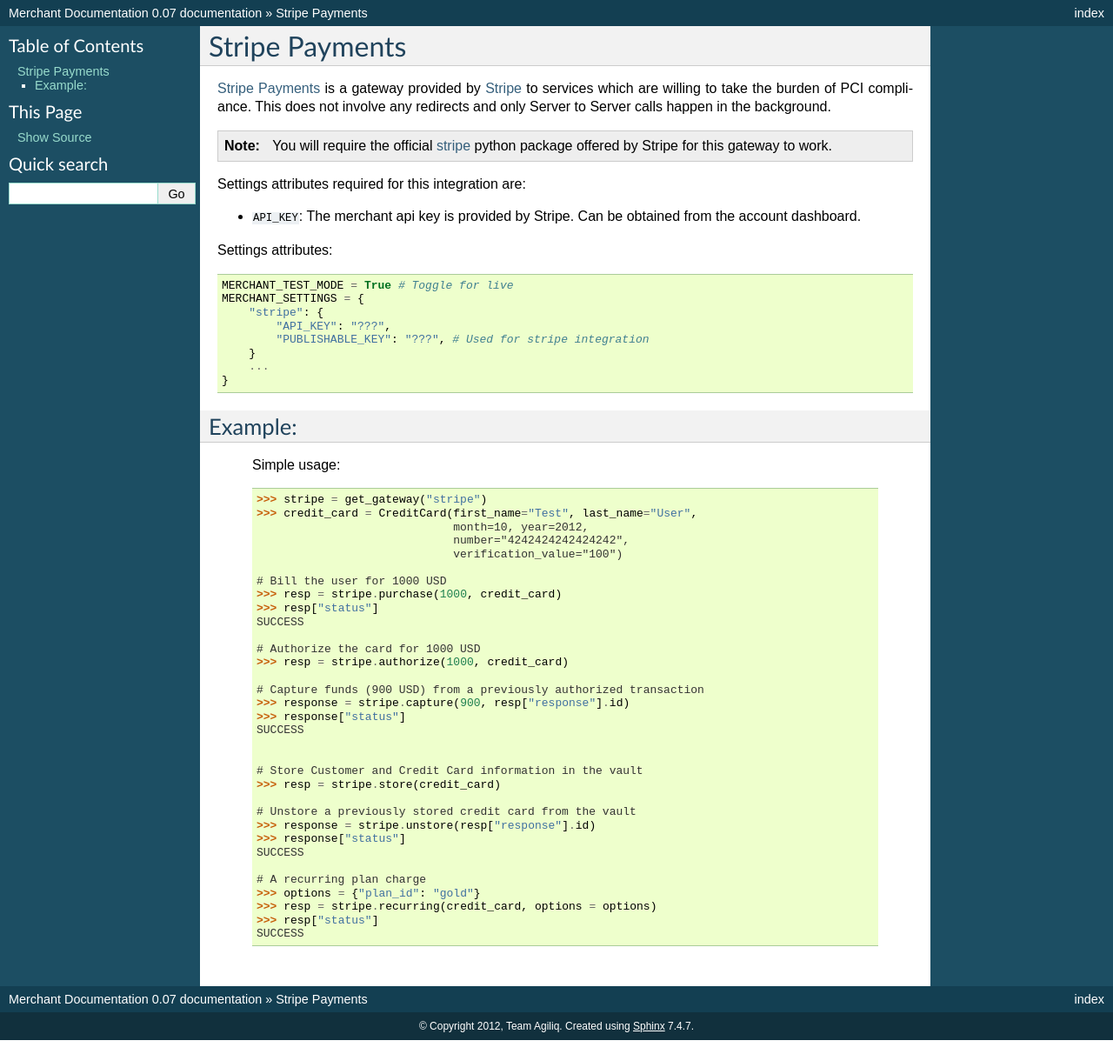
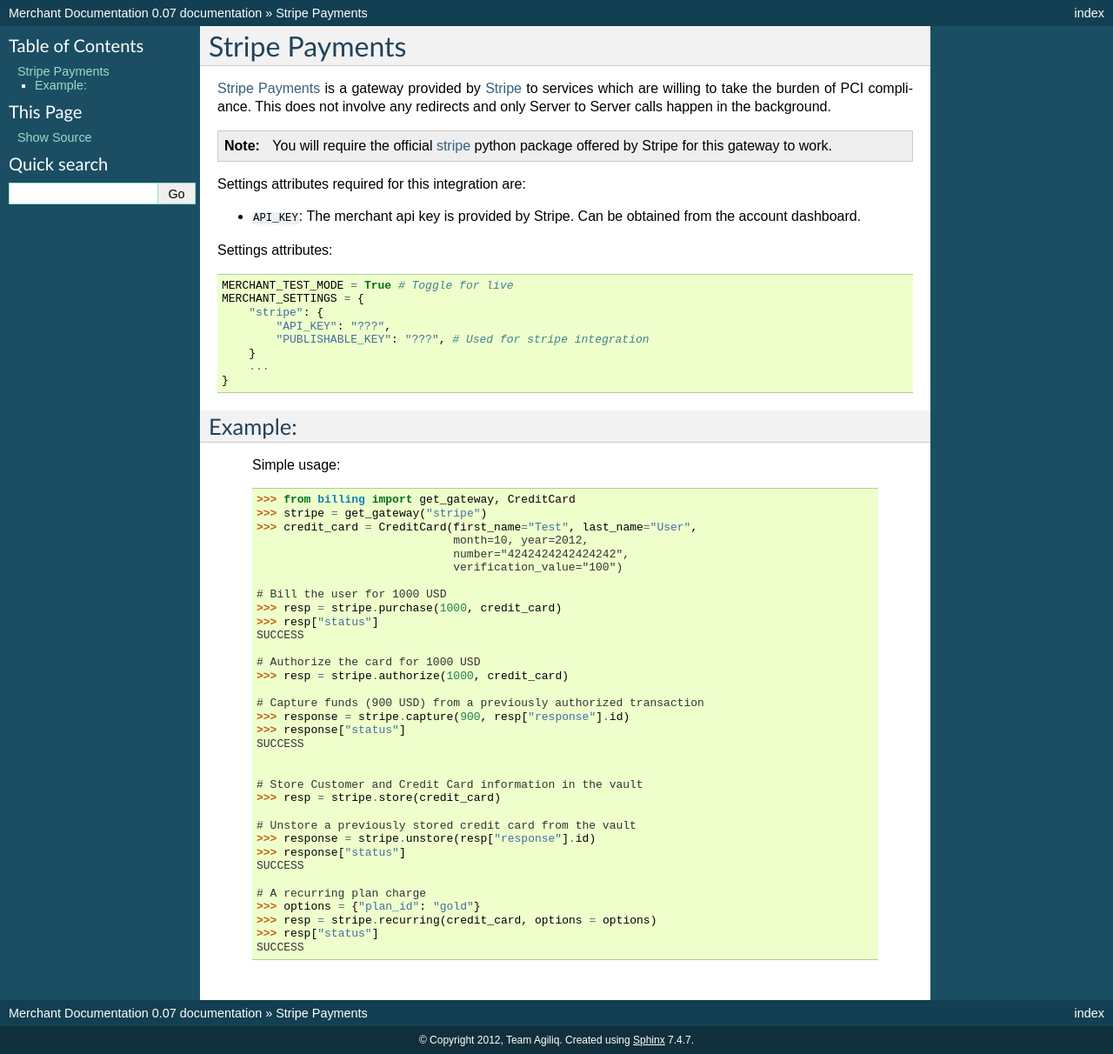
Before and after one commit to agiliq/merchant, a Sphinx documentation site: the page built from docs/gateways/stripe_payment.rst, in a window 1280 px wide. Shown: the whole page at 87% size. Built offline with Sphinx 7.4.7, drawn with Linux system fonts in a browser that asks for light colours.

Commit message:
Added imports from billing app

```diff
--- a/docs/gateways/stripe_payment.rst
+++ b/docs/gateways/stripe_payment.rst
@@ -33,6 +33,7 @@
 
   Simple usage::
 
+    >>> from billing import get_gateway, CreditCard
     >>> stripe = get_gateway("stripe")
     >>> credit_card = CreditCard(first_name="Test", last_name="User",
                                  month=10, year=2012,
```
